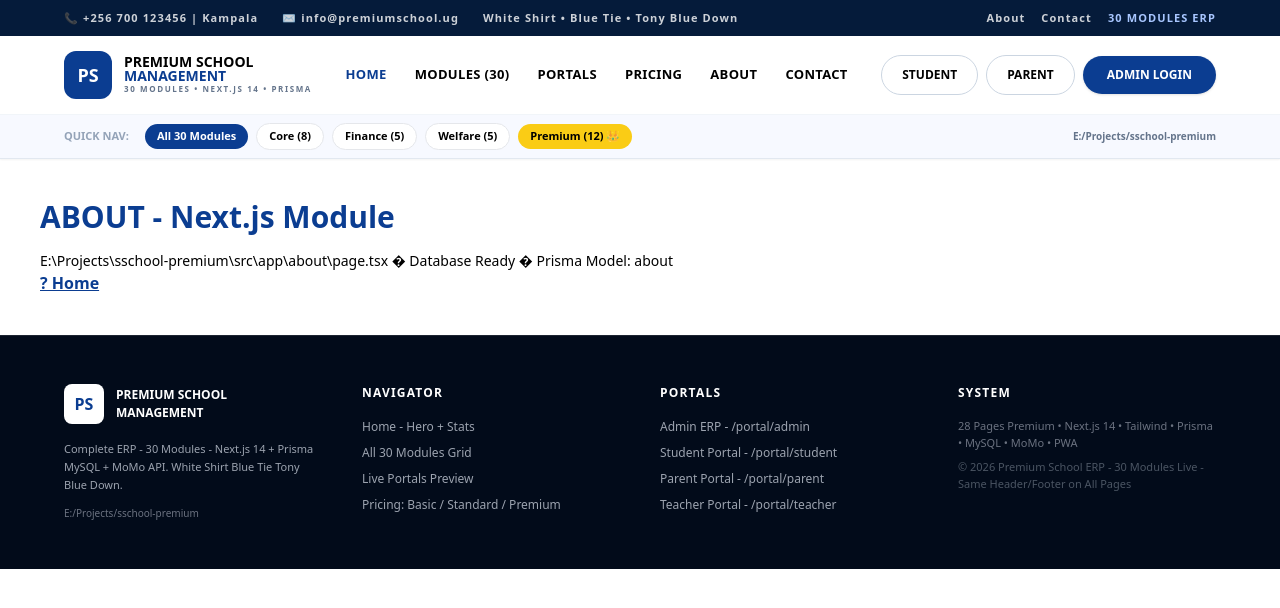
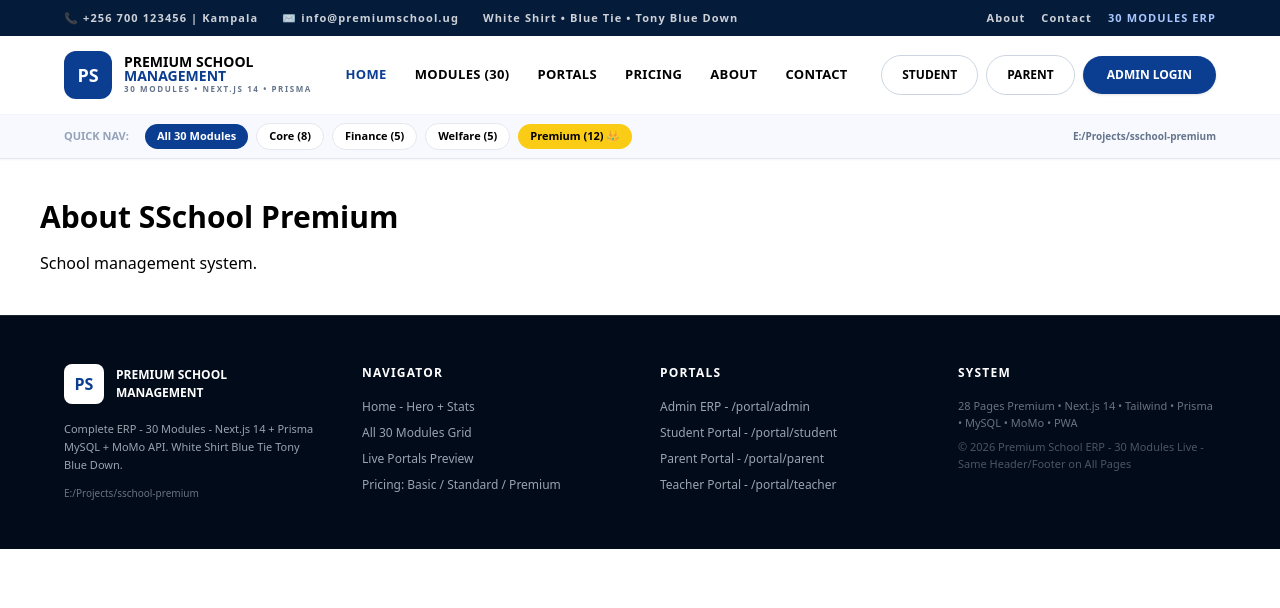
Before and after one commit to xoucho10/sschool-premium, a Next.js app: page /about in a window 1280 px wide. Shown: the top 608 px of the page. Built offline with nearby package versions, Linux system fonts and the light colour scheme.

Commit message:
fix: about page type error - vercel build

```diff
--- a/src/app/about/page.tsx
+++ b/src/app/about/page.tsx
@@ -1 +1,8 @@
-  export default function Page(){ return <div className='p-10'><h1 className='font-black text-3xl text-[#0B3D91]'>ABOUT - Next.js Module</h1><p className='mt-4 text-sm'>E:\Projects\sschool-premium\src\app\about\page.tsx � Database Ready � Prisma Model: about</p><a href='/' className='text-[#0B3D91] font-bold underline'>? Home</a></div> }
+export default function AboutPage() {
+  return (
+    <div className="p-10">
+      <h1 className="text-3xl font-bold">About SSchool Premium</h1>
+      <p className="mt-4">School management system.</p>
+    </div>
+  );
+}
```
